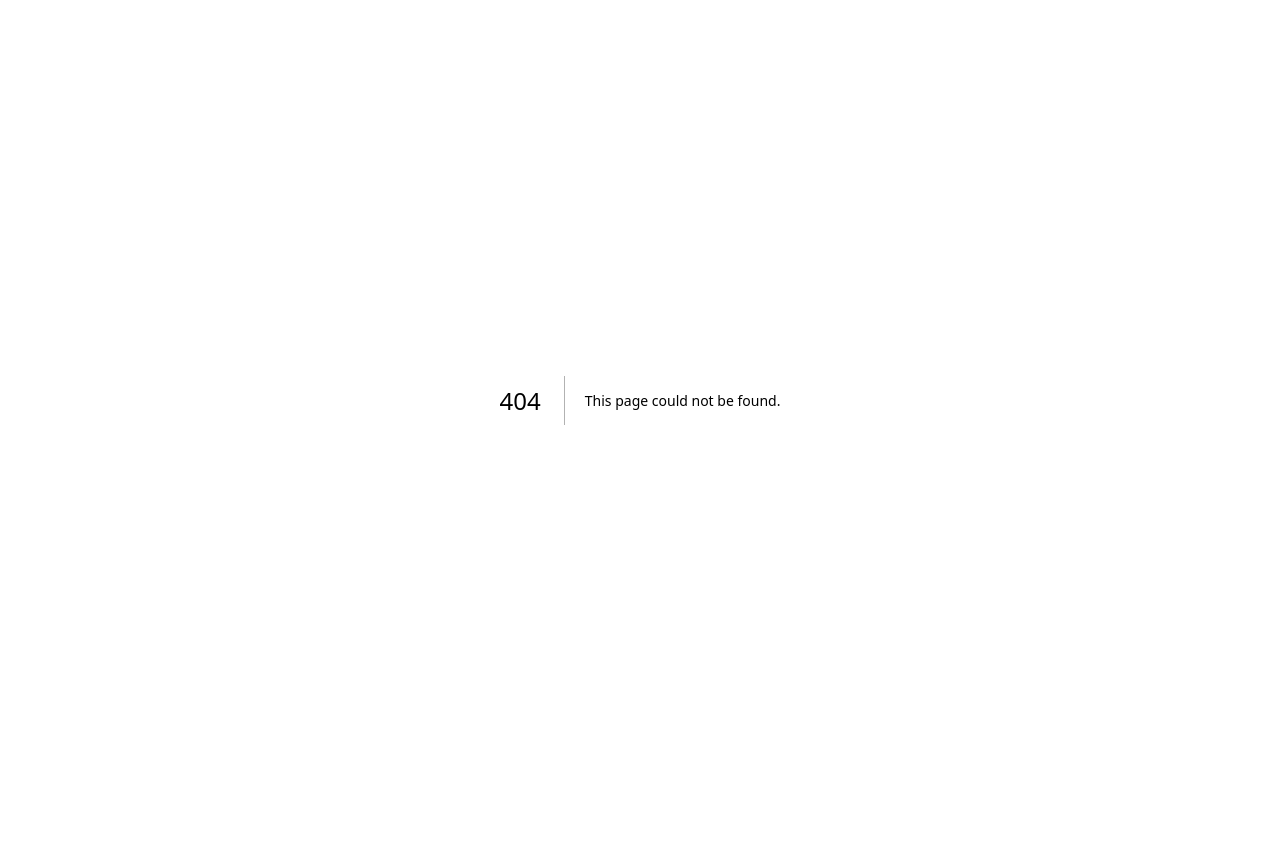
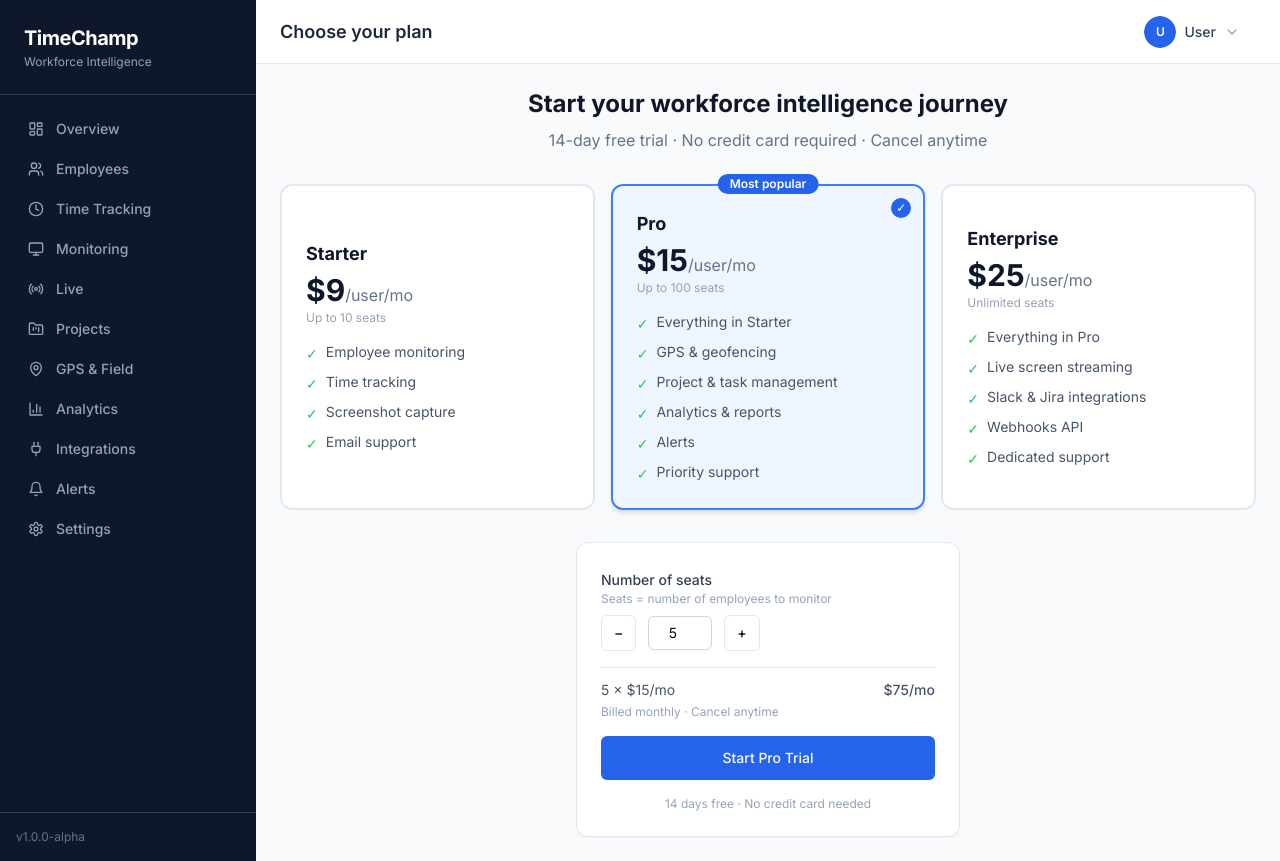
Before and after one commit to Sai-Prashanth123/Timechamp-tool, a Next.js app in the folder apps/web/: page /onboarding/plan in a window 1280 px wide. Before the commit this address had no page. Before the commit the page ends 800 px from the top, so only its background shows below. Built offline with nearby package versions, Linux system fonts and the light colour scheme; no server answers.

Commit message:
feat(web): add /onboarding/plan Stripe plan picker page

```diff
--- /dev/null
+++ b/apps/web/app/(dashboard)/onboarding/plan/page.tsx
@@ -0,0 +1,155 @@
+'use client';
+
+import React, { useState } from 'react';
+import { Header } from '@/components/dashboard/header';
+import { Button } from '@/components/ui/button';
+import { useCheckout } from '@/hooks/use-organization';
+
+const PLANS = [
+  {
+    id: 'starter',
+    name: 'Starter',
+    price: 9,
+    priceId: process.env.NEXT_PUBLIC_STRIPE_PRICE_STARTER ?? '',
+    maxSeats: 10,
+    features: ['Employee monitoring', 'Time tracking', 'Screenshot capture', 'Email support'],
+    highlight: false,
+  },
+  {
+    id: 'pro',
+    name: 'Pro',
+    price: 15,
+    priceId: process.env.NEXT_PUBLIC_STRIPE_PRICE_PRO ?? '',
+    maxSeats: 100,
+    features: ['Everything in Starter', 'GPS & geofencing', 'Project & task management', 'Analytics & reports', 'Alerts', 'Priority support'],
+    highlight: true,
+  },
+  {
+    id: 'enterprise',
+    name: 'Enterprise',
+    price: 25,
+    priceId: process.env.NEXT_PUBLIC_STRIPE_PRICE_ENTERPRISE ?? '',
+    maxSeats: Infinity,
+    features: ['Everything in Pro', 'Live screen streaming', 'Slack & Jira integrations', 'Webhooks API', 'Dedicated support'],
+    highlight: false,
+  },
+] as const;
+
+export default function PlanPickerPage() {
+  const [selectedPlan, setSelectedPlan] = useState<string>('pro');
+  const [seats, setSeats] = useState(5);
+  const checkout = useCheckout();
+
+  const plan = PLANS.find((p) => p.id === selectedPlan)!;
+
+  const handleSubscribe = () => {
+    if (!plan.priceId) {
+      alert('Stripe price IDs are not configured. Set NEXT_PUBLIC_STRIPE_PRICE_* env vars.');
+      return;
+    }
+    checkout.mutate({ priceId: plan.priceId, seats });
+  };
+
+  return (
+    <>
+      <Header title="Choose your plan" />
+      <div className="flex-1 p-6 max-w-5xl space-y-8">
+
+        <div className="text-center space-y-2">
+          <h2 className="text-2xl font-bold text-slate-900">
+            Start your workforce intelligence journey
+          </h2>
+          <p className="text-slate-500">14-day free trial · No credit card required · Cancel anytime</p>
+        </div>
+
+        <div className="grid grid-cols-1 md:grid-cols-3 gap-4">
+          {PLANS.map((p) => (
+            <button
+              key={p.id}
+              onClick={() => setSelectedPlan(p.id)}
+              className={`relative rounded-xl border-2 p-6 text-left transition-all ${
+                selectedPlan === p.id
+                  ? 'border-blue-500 bg-blue-50 shadow-md'
+                  : 'border-slate-200 bg-white hover:border-slate-300'
+              }`}
+            >
+              {p.highlight && (
+                <span className="absolute -top-3 left-1/2 -translate-x-1/2 bg-blue-600 text-white text-xs font-semibold px-3 py-0.5 rounded-full">
+                  Most popular
+                </span>
+              )}
+              <div className="mb-4">
+                <p className="text-lg font-bold text-slate-900">{p.name}</p>
+                <p className="text-3xl font-bold text-slate-900 mt-1">
+                  ${p.price}
+                  <span className="text-base font-normal text-slate-500">/user/mo</span>
+                </p>
+                <p className="text-xs text-slate-400 mt-0.5">
+                  {p.maxSeats === Infinity ? 'Unlimited seats' : `Up to ${p.maxSeats} seats`}
+                </p>
+              </div>
+              <ul className="space-y-2">
+                {p.features.map((f) => (
+                  <li key={f} className="flex items-start gap-2 text-sm text-slate-600">
+                    <span className="text-green-500 mt-0.5">✓</span>
+                    {f}
+                  </li>
+                ))}
+              </ul>
+              {selectedPlan === p.id && (
+                <div className="absolute top-3 right-3 h-5 w-5 rounded-full bg-blue-600 flex items-center justify-center">
+                  <span className="text-white text-xs">✓</span>
+                </div>
+              )}
+            </button>
+          ))}
+        </div>
+
+        <div className="rounded-xl border bg-white p-6 shadow-sm max-w-sm mx-auto space-y-4">
+          <div>
+            <label className="text-sm font-medium text-slate-700">Number of seats</label>
+            <p className="text-xs text-slate-400">Seats = number of employees to monitor</p>
+            <div className="flex items-center gap-3 mt-2">
+              <Button variant="outline" size="sm" onClick={() => setSeats(Math.max(1, seats - 1))}>−</Button>
+              <input
+                type="number"
+                min={1}
+                max={plan.maxSeats === Infinity ? 10000 : plan.maxSeats}
+                value={seats}
+                onChange={(e: React.ChangeEvent<HTMLInputElement>) => setSeats(Math.max(1, parseInt(e.target.value) || 1))}
+                className="w-16 text-center border border-slate-300 rounded-md py-1.5 text-sm"
+              />
+              <Button
+                variant="outline"
+                size="sm"
+                onClick={() => setSeats(Math.min(plan.maxSeats === Infinity ? seats + 1 : plan.maxSeats, seats + 1))}
+              >
+                +
+              </Button>
+            </div>
+          </div>
+
+          <div className="border-t pt-3 space-y-1">
+            <div className="flex justify-between text-sm text-slate-600">
+              <span>{seats} × ${plan.price}/mo</span>
+              <span className="font-medium">${seats * plan.price}/mo</span>
+            </div>
+            <p className="text-xs text-slate-400">Billed monthly · Cancel anytime</p>
+          </div>
+
+          <Button
+            className="w-full"
+            size="lg"
+            disabled={checkout.isPending}
+            onClick={handleSubscribe}
+          >
+            {checkout.isPending ? 'Redirecting to Stripe...' : `Start ${plan.name} Trial`}
+          </Button>
+          <p className="text-center text-xs text-slate-400">
+            14 days free · No credit card needed
+          </p>
+        </div>
+      </div>
+    </>
+  );
+}
```
